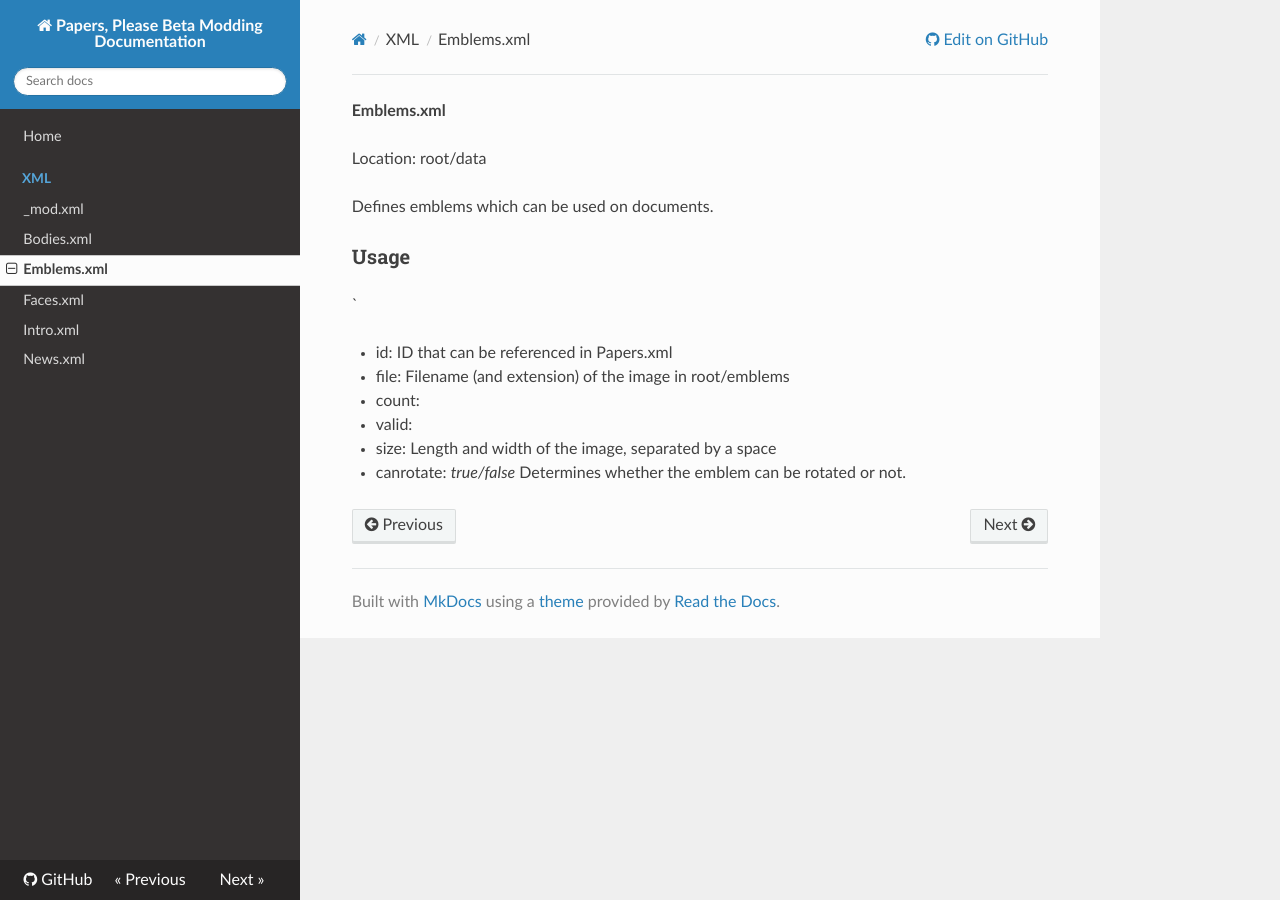
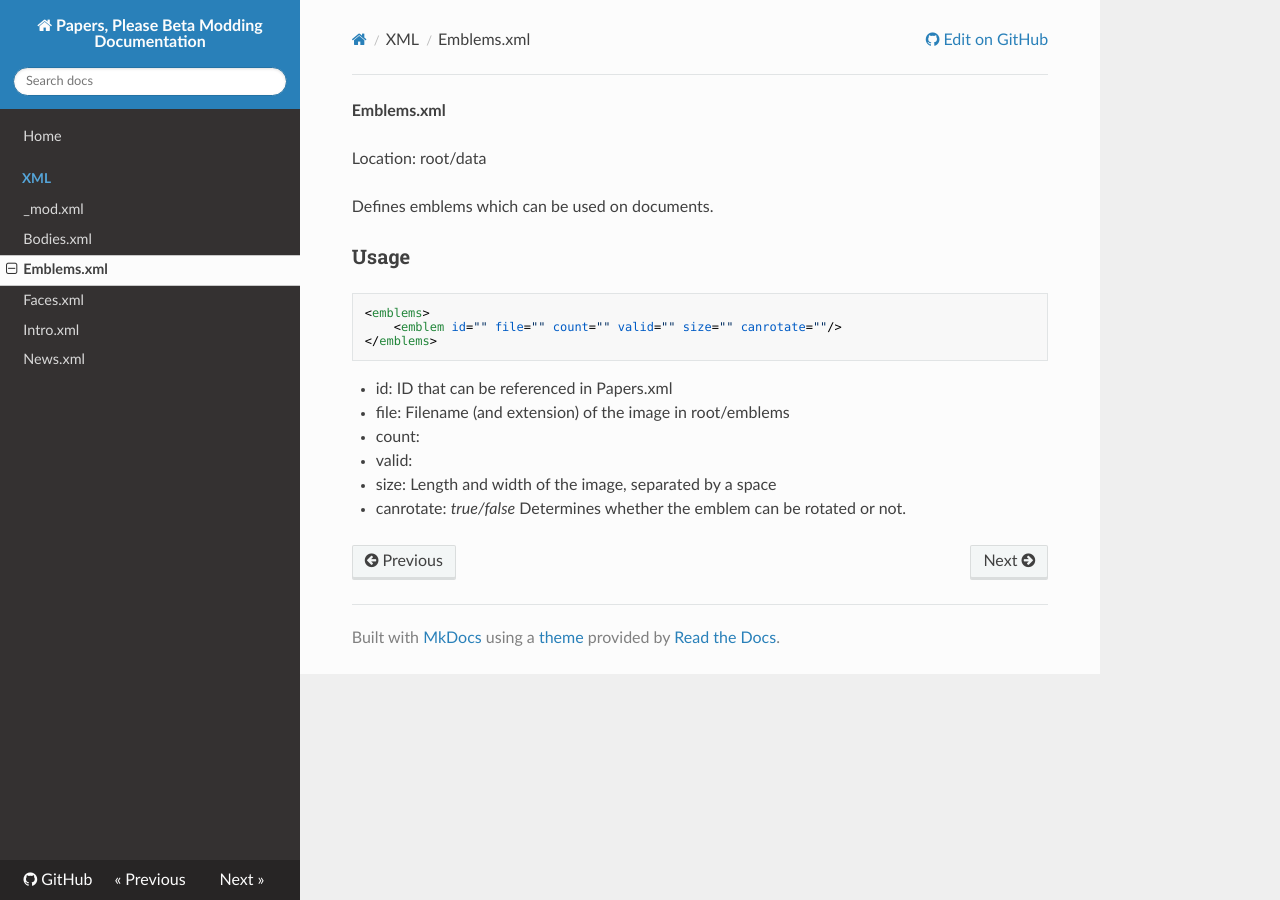
Before and after one commit to marinesciencedude/PapersPleaseModdingDoc, an MkDocs documentation site: the page built from docs/xml/Emblems.md, in a window 1280 px wide. Built offline with MkDocs 1.6.1, drawn with Linux system fonts in a browser that asks for light colours; nearby versions of some CDN libraries.

Commit message:
Fixed Emblems.xml code usage

````diff
--- a/docs/xml/Emblems.md
+++ b/docs/xml/Emblems.md
@@ -6,7 +6,11 @@ Defines emblems which can be used on documents.
 
 ### Usage
 
-`<emblem id="" file="" count="" valid="" size="" canrotate=""/>
+```
+<emblems>
+	<emblem id="" file="" count="" valid="" size="" canrotate=""/>
+</emblems>
+```
 
 * id: ID that can be referenced in Papers.xml
 * file: Filename (and extension) of the image in root/emblems
````
